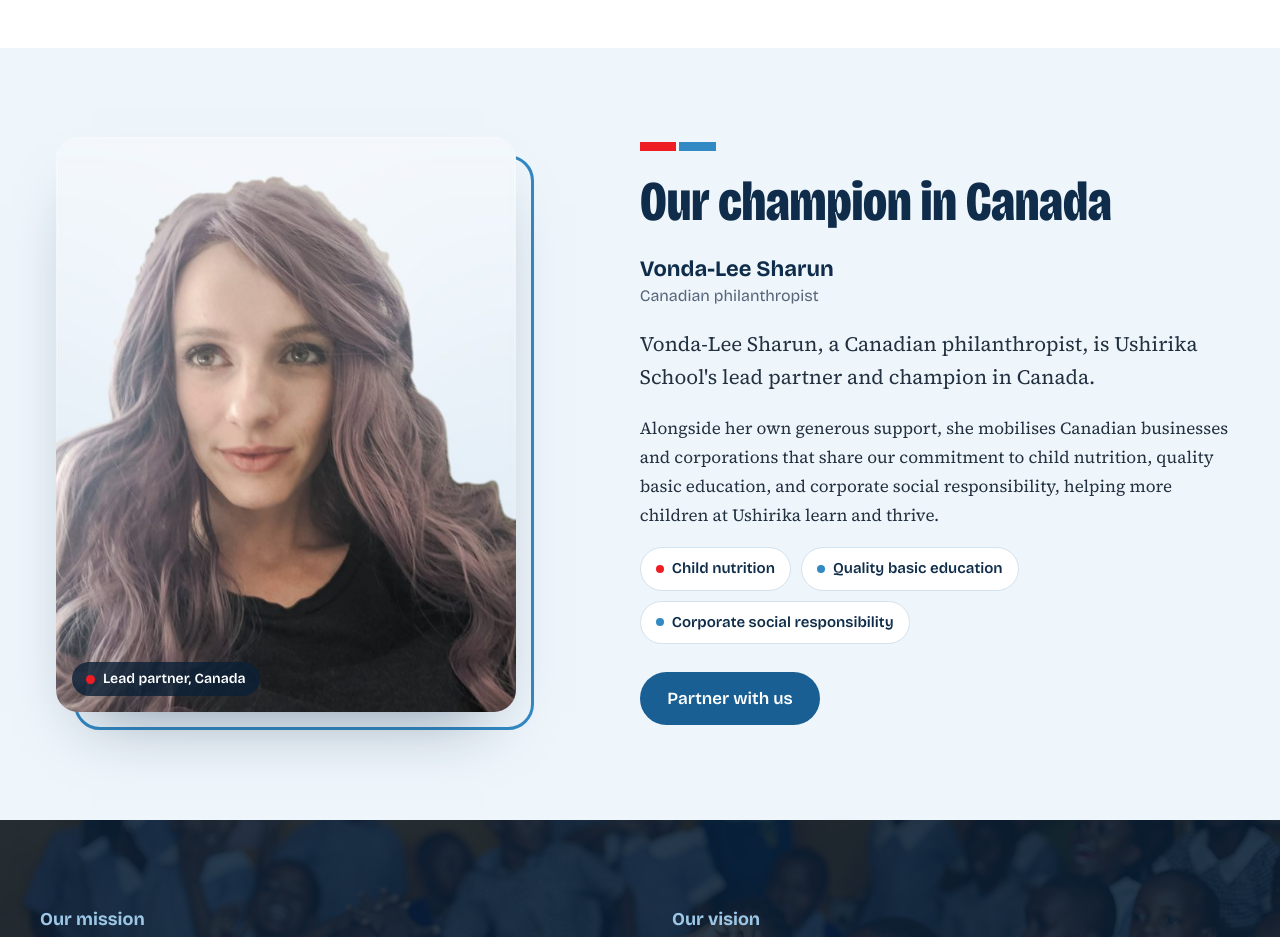
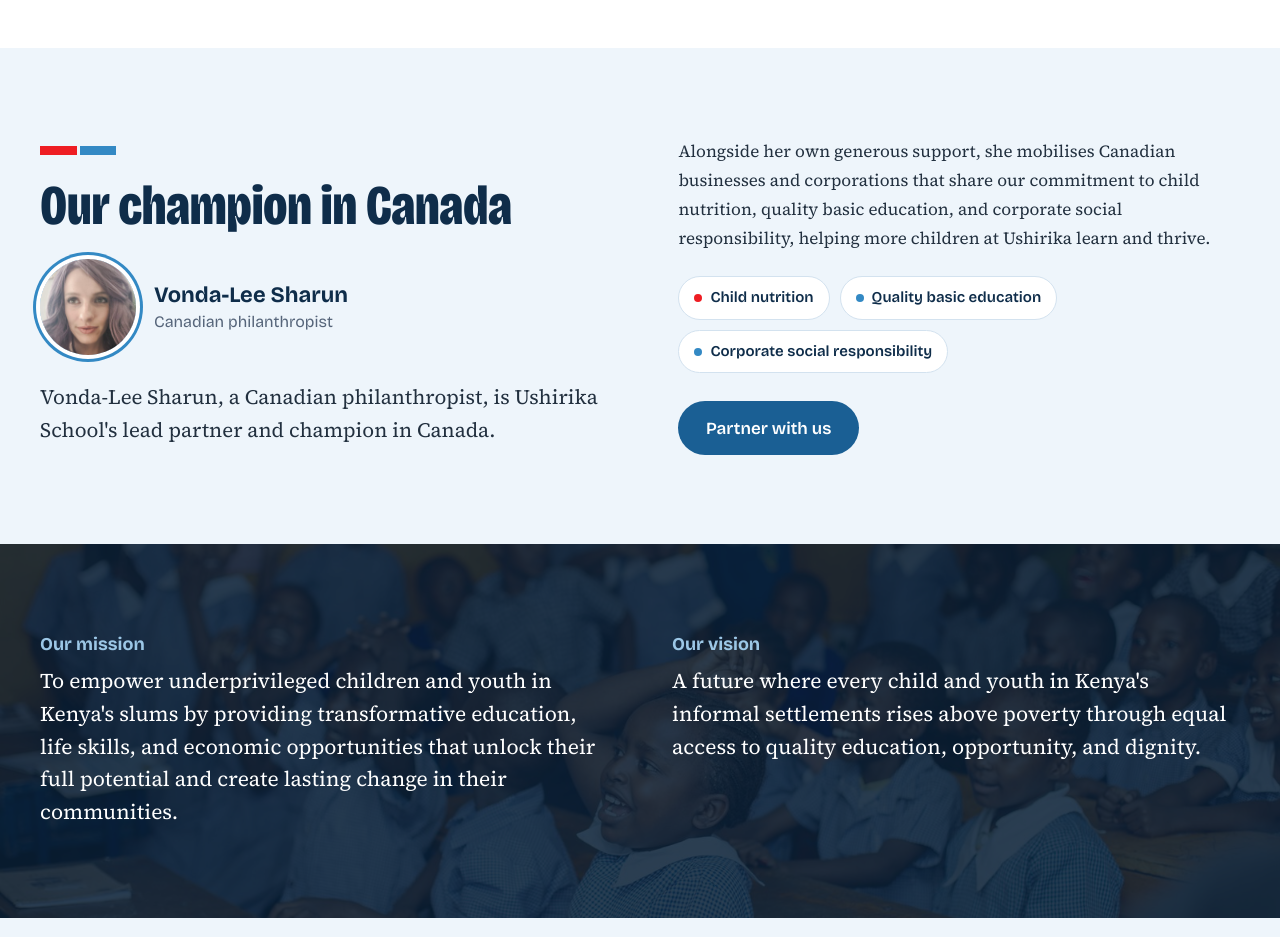
Before and after one commit to mzeedaudi/ushirikaschool, a plain HTML site: page about.html in a window 1280 px wide. Shown: the part 4400-5337 px from the top of the page. Drawn offline with nearby package versions, Linux system fonts and the light colour scheme.

Commit message:
Show Vonda-Lee Sharun with a small round photo, like Lotte Davis
Co-Authored-By: Claude Opus 5.5 <noreply@anthropic.com>

```diff
--- a/about.html
+++ b/about.html
@@ -147,20 +147,19 @@
   </section>
 
   <!-- Partner spotlight: Vonda-Lee Sharun, champion in Canada. Text from David (2026-11-09).
-       Photo: her own photo with the room behind replaced by a plain backdrop (face and hair untouched). -->
+       Photo: a small round crop of her original photo, styled like Lotte Davis's. -->
   <section class="section section--chalk" aria-labelledby="vonda-title">
     <div class="wrap vonda">
-      <figure class="vonda__photo">
-        <img src="assets/people/vonda-lee-sharun-600.jpg" srcset="assets/people/vonda-lee-sharun-600.jpg 600w, assets/people/vonda-lee-sharun-1080.jpg 1080w"
-             sizes="(max-width: 860px) 80vw, 460px" width="1080" height="1350" loading="lazy"
-             alt="Vonda-Lee Sharun, with long wavy lavender hair and a black top, smiling softly">
-        <figcaption>Lead partner, Canada</figcaption>
-      </figure>
-      <div class="vonda__text">
+      <div class="vonda__intro">
         <span class="mark" aria-hidden="true"></span>
         <h2 id="vonda-title">Our champion in Canada</h2>
-        <p class="vonda__byline"><strong>Vonda-Lee Sharun</strong>Canadian philanthropist</p>
+        <div class="vonda__byline">
+          <img src="assets/people/vonda-lee-sharun.jpg" width="400" height="400" loading="lazy" alt="">
+          <p><strong>Vonda-Lee Sharun</strong>Canadian philanthropist</p>
+        </div>
         <p class="lede">Vonda-Lee Sharun, a Canadian philanthropist, is Ushirika School's lead partner and champion in Canada.</p>
+      </div>
+      <div class="vonda__more">
         <p>Alongside her own generous support, she mobilises Canadian businesses and corporations that share our commitment to child nutrition, quality basic education, and corporate social responsibility, helping more children at Ushirika learn and thrive.</p>
         <ul class="vonda__causes" aria-label="Commitments we share">
           <li>Child nutrition</li>
--- a/css/style.css
+++ b/css/style.css
@@ -736,10 +736,11 @@ ul, ol { padding-left: 1.2em; }
    on the right, with the building-work photo pinned over its bottom-left corner */
 .lotte { display: grid; grid-template-columns: minmax(0, 1fr) minmax(0, 1.05fr); gap: clamp(40px, 6vw, 88px); align-items: center; }
 .lotte__text h2 { margin-bottom: .45em; }
-.lotte__byline { display: flex; align-items: center; gap: 18px; margin: 0 0 26px; }
-.lotte__byline img { flex: none; width: 96px; height: 96px; border-radius: 50%; object-fit: cover; box-shadow: 0 0 0 4px #fff, 0 0 0 7px var(--blue); }
-.lotte__byline p { margin: 0; font-family: var(--font-display); font-size: 1rem; line-height: 1.35; color: var(--muted); }
-.lotte__byline strong { display: block; font-size: 1.375rem; color: var(--navy); }
+/* round partner icon beside the name (Lotte Davis, Vonda-Lee Sharun) */
+.lotte__byline, .vonda__byline { display: flex; align-items: center; gap: 18px; margin: 0 0 26px; }
+.lotte__byline img, .vonda__byline img { flex: none; width: 96px; height: 96px; border-radius: 50%; object-fit: cover; box-shadow: 0 0 0 4px #fff, 0 0 0 7px var(--blue); }
+.lotte__byline p, .vonda__byline p { margin: 0; font-family: var(--font-display); font-size: 1rem; line-height: 1.35; color: var(--muted); }
+.lotte__byline strong, .vonda__byline strong { display: block; font-size: 1.375rem; color: var(--navy); }
 .lotte__text .lede { margin-bottom: 1.4em; }
 .lotte__text > p:not(.lede) { font-size: 1.0625rem; }
 .lotte__text .btn-row { margin-top: 8px; }
@@ -760,35 +761,19 @@ ul, ol { padding-left: 1.2em; }
   .lotte__build { width: 46%; }
 }
 @media (max-width: 480px) {
-  .lotte__byline img { width: 80px; height: 80px; }
+  .lotte__byline img, .vonda__byline img { width: 80px; height: 80px; }
   .lotte__build { padding: 6px; border-radius: 18px; }
   .lotte__build figcaption { font-size: .8125rem; }
 }
 
-/* About: partner spotlight on Vonda-Lee Sharun, champion in Canada. Portrait on the left in an
-   offset blue frame, story on the right */
-.vonda { display: grid; grid-template-columns: minmax(0, .85fr) minmax(0, 1fr); gap: clamp(48px, 7vw, 104px); align-items: center; }
-.vonda__photo { position: relative; margin: 0 18px 18px 0; width: calc(100% - 18px); max-width: 460px; justify-self: center; }
-.vonda__photo::before {
-  content: ""; position: absolute; inset: 18px -18px -18px 18px; z-index: 0;
-  border: 3px solid var(--blue); border-radius: calc(var(--radius-photo) + 4px);
-}
-.vonda__photo img {
-  position: relative; z-index: 1; width: 100%; aspect-ratio: 4 / 5; object-fit: cover; object-position: 50% 20%;
-  border-radius: var(--radius-photo); box-shadow: 0 34px 64px -34px rgba(15, 45, 74, .5);
-}
-.vonda__photo figcaption {
-  position: absolute; z-index: 2; left: 16px; bottom: 16px; display: flex; align-items: center; gap: 8px;
-  padding: 8px 14px; border-radius: 999px; background: rgba(10, 32, 54, .8); color: #fff;
-  font-family: var(--font-display); font-size: .875rem; font-weight: 600; line-height: 1.3;
-}
-.vonda__photo figcaption::before { content: ""; width: 9px; height: 9px; border-radius: 50%; background: var(--red); flex: none; }
-.vonda__text h2 { margin-bottom: .45em; }
-.vonda__byline { margin: 0 0 22px; font-family: var(--font-display); font-size: 1rem; line-height: 1.35; color: var(--muted); }
-.vonda__byline strong { display: block; font-size: 1.375rem; color: var(--navy); }
-.vonda__text .lede { margin-bottom: 1em; }
-.vonda__text > p:not(.lede):not(.vonda__byline) { font-size: 1.0625rem; }
-.vonda__causes { display: flex; flex-wrap: wrap; gap: 10px; list-style: none; margin: 4px 0 28px; padding: 0; }
+/* About: partner spotlight on Vonda-Lee Sharun, champion in Canada. Two columns of text:
+   heading, round icon with her name and the lede on the left; the story, commitments and
+   button on the right */
+.vonda { display: grid; grid-template-columns: minmax(0, 1fr) minmax(0, 1fr); gap: clamp(32px, 6vw, 88px); align-items: center; }
+.vonda__intro h2 { margin-bottom: .45em; }
+.vonda__intro .lede { margin-bottom: 0; }
+.vonda__more > p { font-size: 1.0625rem; margin-bottom: 1.4em; }
+.vonda__causes { display: flex; flex-wrap: wrap; gap: 10px; list-style: none; margin: 0 0 28px; padding: 0; }
 .vonda__causes li {
   display: inline-flex; align-items: center; gap: 8px; padding: 8px 15px; border-radius: 999px;
   background: #fff; border: 1.5px solid var(--line);
@@ -797,13 +782,9 @@ ul, ol { padding-left: 1.2em; }
 .vonda__causes li::before { content: ""; width: 8px; height: 8px; border-radius: 50%; background: var(--blue); flex: none; }
 .vonda__causes li:first-child::before { background: var(--red); }
 @media (max-width: 860px) {
-  .vonda { grid-template-columns: minmax(0, 1fr); gap: 44px; }
-  .vonda__photo { max-width: 380px; }
+  .vonda { grid-template-columns: minmax(0, 1fr); gap: 28px; }
 }
 @media (max-width: 480px) {
-  .vonda__photo { margin: 0 12px 12px 0; width: calc(100% - 12px); }
-  .vonda__photo::before { inset: 12px -12px -12px 12px; }
-  .vonda__photo figcaption { left: 10px; bottom: 10px; font-size: .8125rem; }
   .vonda__causes li { font-size: .875rem; padding: 7px 13px; }
 }
 
--- a/js/site.js
+++ b/js/site.js
@@ -217,11 +217,11 @@ function initMarqueeToggles() {
 /* ---------- Scroll animations ---------- */
 const REVEAL = [
   // photos unveil from the bottom
-  ["rv-photo", ".feature__photo, .portrait-frame, .milestones__photo, .lotte__group, .lotte__build, .vonda__photo, .story-card__photo, .wide-photo, .person__photo, .ydf__photo, .mosaic figure, .photo-row figure, .story-photo, .level__photo, .support-photo, .sponsor__photo, .callout__photo, .g-item"],
+  ["rv-photo", ".feature__photo, .portrait-frame, .milestones__photo, .lotte__group, .lotte__build, .story-card__photo, .wide-photo, .person__photo, .ydf__photo, .mosaic figure, .photo-row figure, .story-photo, .level__photo, .support-photo, .sponsor__photo, .callout__photo, .g-item"],
   // class ladder steps grow upwards
   ["rv-rise", ".ladder li"],
   // text and boxes fade up
-  ["rv", ".section-head, .story-card__body > *, .lotte__text > *, .vonda__text > *, .facts > div, .team__group h3, .person__name, .person__role, .origin .prose > *, .crest, .story__text > *, .pullquote, .programmes li, .quote, .timeline li, .milestones > div, .values li, .statement, .give__panel, .fee-sheet, .form-card, .contact-list li, .level > div, .level > p, .callout > div, .paybill, .partners-intro, .strip-head, .empty, .ydf > *, .motto > *, .welcome > div:not(.feature__photo), .feature > .prose"]
+  ["rv", ".section-head, .story-card__body > *, .lotte__text > *, .vonda__intro > *, .vonda__more > *, .facts > div, .team__group h3, .person__name, .person__role, .origin .prose > *, .crest, .story__text > *, .pullquote, .programmes li, .quote, .timeline li, .milestones > div, .values li, .statement, .give__panel, .fee-sheet, .form-card, .contact-list li, .level > div, .level > p, .callout > div, .paybill, .partners-intro, .strip-head, .empty, .ydf > *, .motto > *, .welcome > div:not(.feature__photo), .feature > .prose"]
 ];
 function initReveal() {
   if (!MOTION) return;
```
Also changed, not shown: assets/people/vonda-lee-sharun-1080.jpg (deleted), assets/people/vonda-lee-sharun-600.jpg (deleted), assets/people/vonda-lee-sharun.jpg (added).
